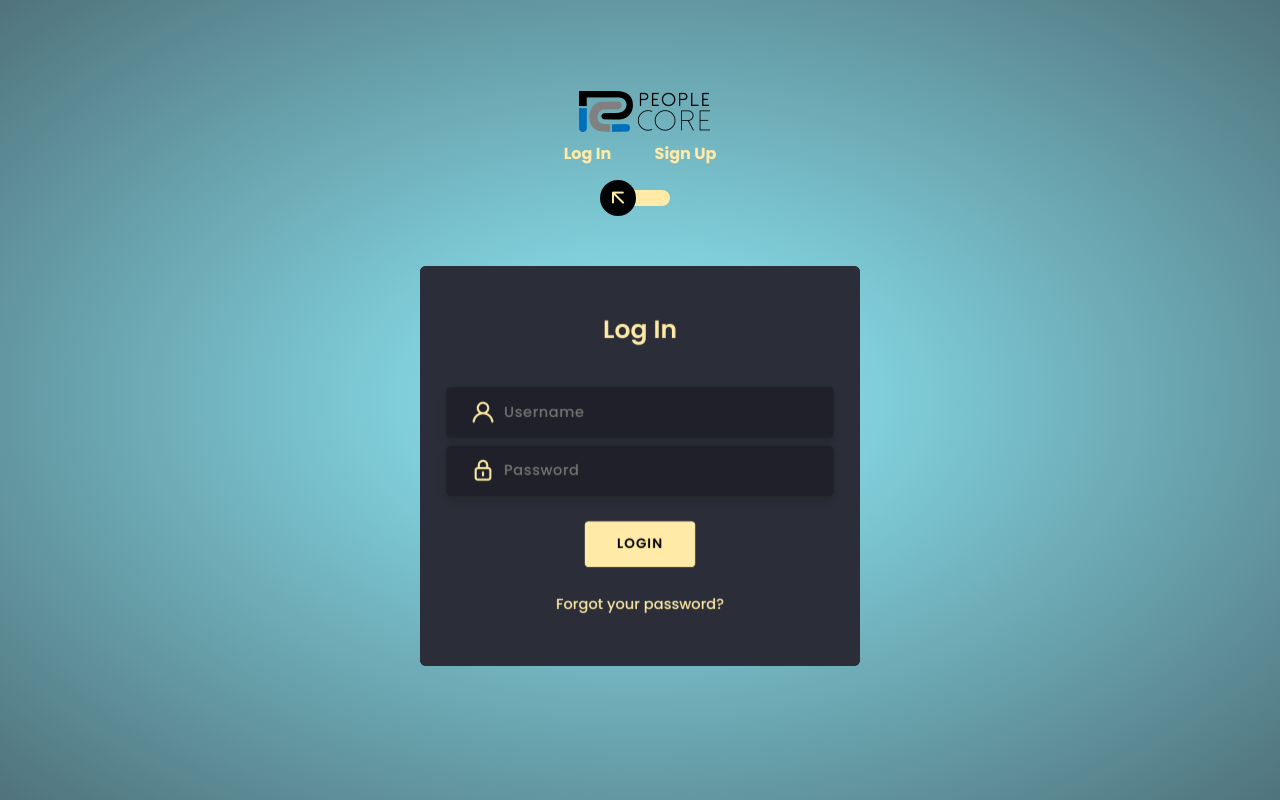
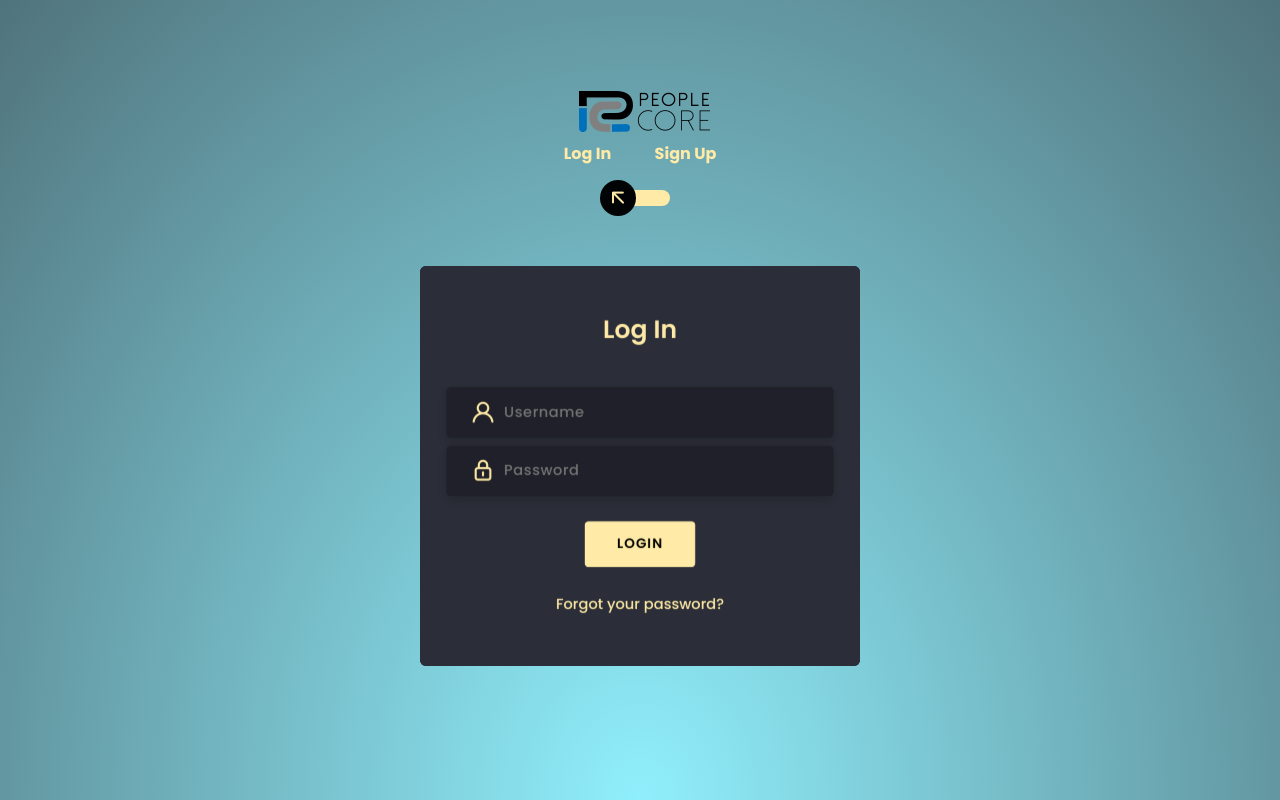
Before and after one commit to ramorfano/Login-Website, a PHP site: page / in a window 1280 px wide. Run offline with PHP 8.4, Linux system fonts and the light colour scheme.

Commit message:
Update style.css

```diff
--- a/style.css
+++ b/style.css
@@ -7,7 +7,7 @@ body{
 	background-image: url('Shifty(1).jpg');
   overflow: hidden;
   height: 100vh;
-  background: radial-gradient(#90effc 0%, #50737c 100%);
+  background: radial-gradient(ellipse at bottom, #90effc 0%, #50737c 100%);
 }
 a:hover {
 	text-decoration: none;
```
